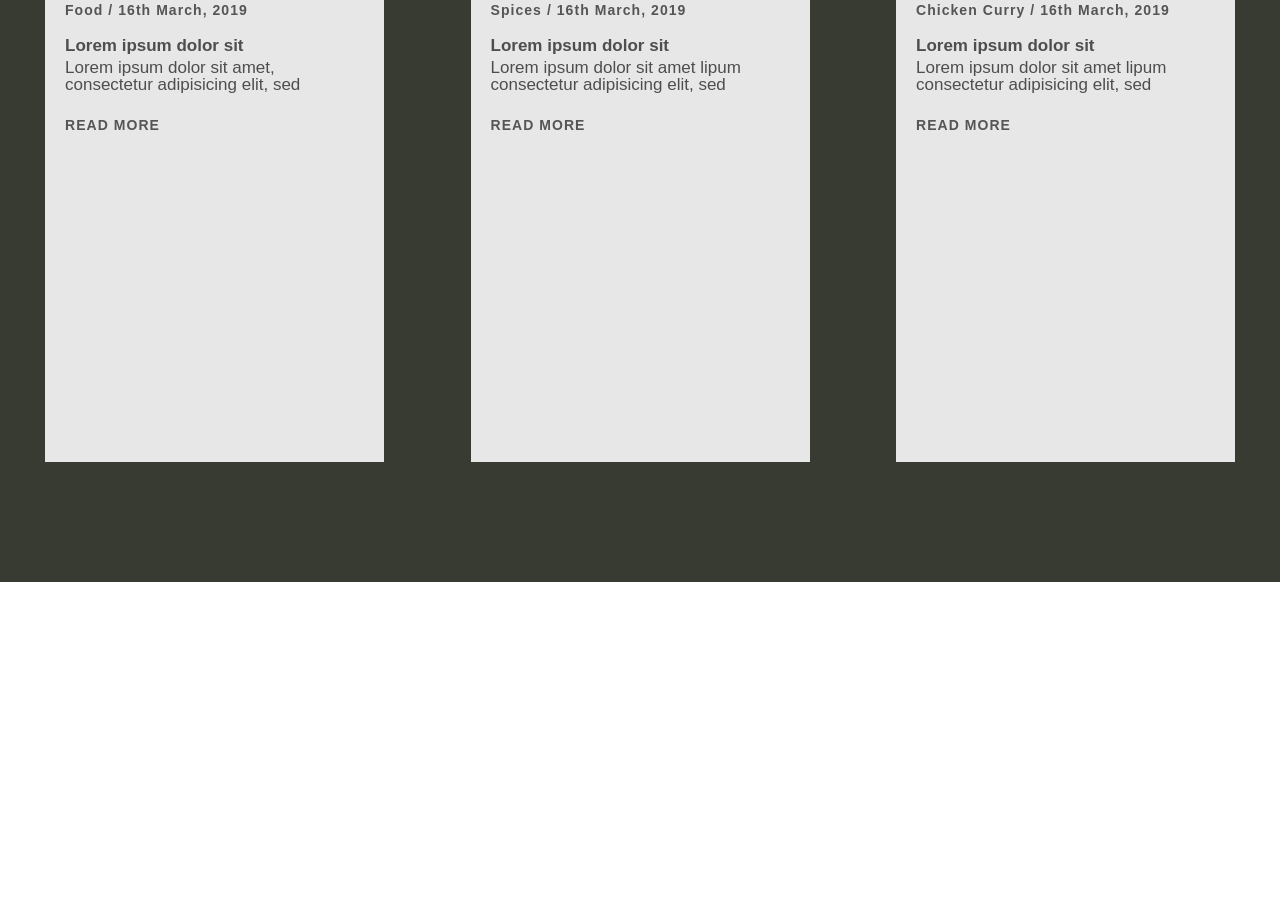
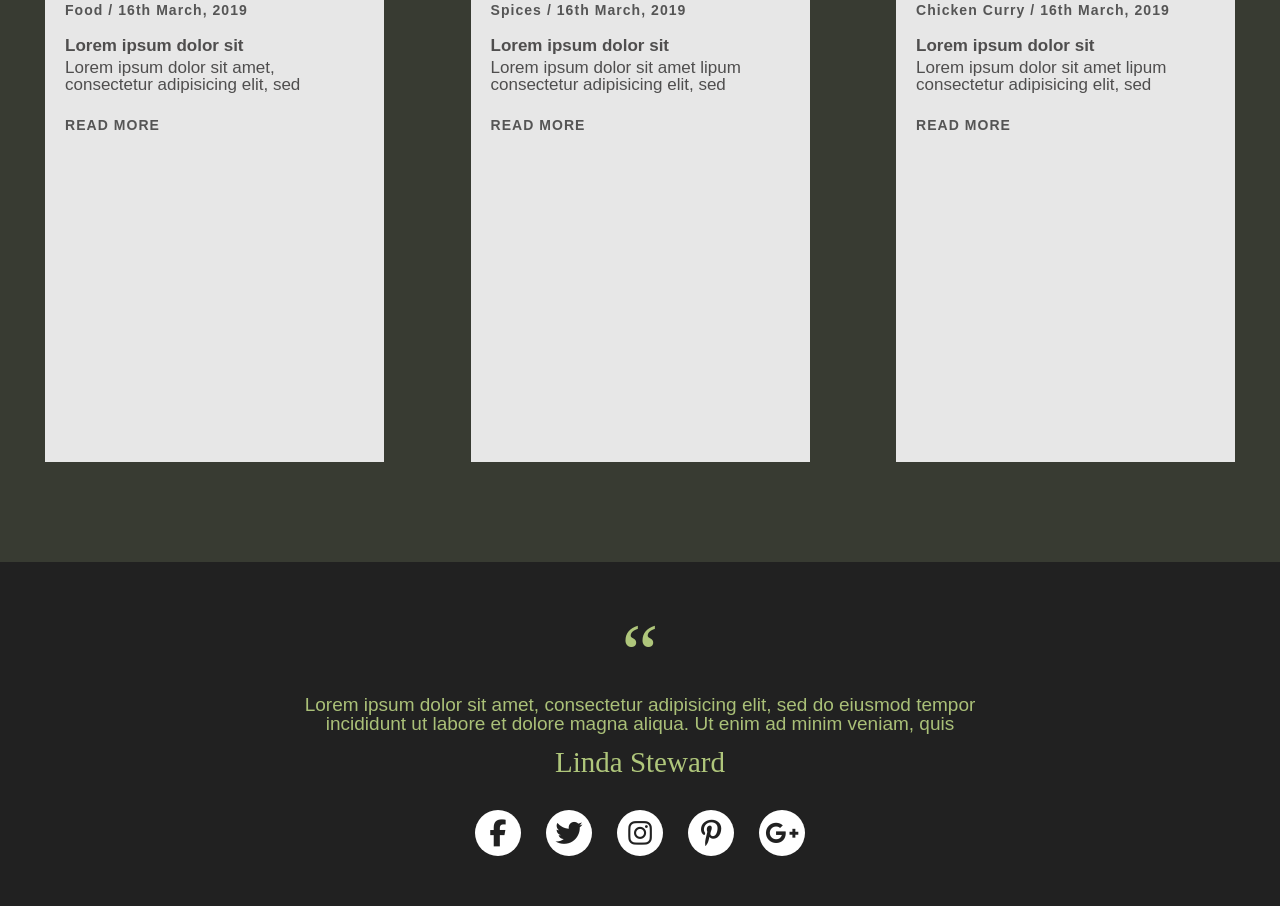
Before and after one commit to rozhedev/sushi-parlour, a plain HTML site: page src/index.html in a window 1280 px wide. Shown: the part 6824-7730 px from the top of the page. Before the commit the page ends 7406 px from the top, so only its background shows below. Drawn offline with nearby package versions, Linux system fonts and the light colour scheme; files that its build step writes are made by us from their sources; a script that the page names is missing; a web font is replaced by a local one.

Commit message:
Create reviews section

```diff
--- a/src/index.html
+++ b/src/index.html
@@ -325,10 +325,28 @@
         </div>
     </section>
 
+    <!-- Reviews -->
 
+    <section class="reviews">
+        <div class="container">
+            <div class="reviews__content">
+                <div class="reviews__decor">“</div>
+                <div class="reviews__descr">Lorem ipsum dolor sit amet, consectetur adipisicing elit, sed do eiusmod tempor incididunt ut labore et dolore magna aliqua. Ut enim ad minim veniam, quis </div>
+                <div class="reviews__author">Linda Steward</div>
+            </div>
+            <div class="row reviews__social">
+                <a href="#" class="column reviews__social-item"><i class="fab fa-facebook-f"></i></a>
+                <a href="#" class="column reviews__social-item"><i class="fab fa-twitter"></i></a>
+                <a href="#" class="column reviews__social-item"><i class="fab fa-instagram"></i></a>
+                <a href="#" class="column reviews__social-item"><i class="fab fa-pinterest-p"></i></a>
+                <a href="#" class="column reviews__social-item"><i class="fab fa-google-plus-g"></i></a>
+            </div>
+        </div>
+    </section>
 
     @@include('_footer.html')
 
+    <script src="https://kit.fontawesome.com/f77f4500aa.js" crossorigin="anonymous"></script>
     <script src="js/script.min.js"></script>
 </body>
 
--- a/src/scss/blocks/_new-menu.scss
+++ b/src/scss/blocks/_new-menu.scss
@@ -62,7 +62,7 @@
                 display: none;
                 width: 98px;
                 height: 7px;
-                background-color: #afc67b;
+                background-color: $textColGreen;
                 margin-top: 5px;
             }
             &:hover {
--- /dev/null
+++ b/src/scss/blocks/_reviews.scss
@@ -0,0 +1,45 @@
+.reviews {
+    min-height: 340px;
+    background-color: $bgColGrey;
+    transform: translateY(820px);
+    text-align: center;
+    padding: 50px 0;
+
+    &__content {
+        margin: 0 auto;
+        max-width: 685px;
+    }
+    &__decor {
+        color: #afc67b;
+        font-family: "Good Dog Cool";
+        font-size: 83px;
+    }
+    &__descr {
+        color: #aac078;
+        font-size: 19px;
+    }
+    &__author {
+        margin-top: 15px;
+        color: $textColGreen;
+        font-family: "Good Dog Cool";
+        font-size: 29px;
+    }
+    &__social {
+        width: 330px;
+        margin: 33px auto 0;
+        display: flex;
+        justify-content: space-between;
+
+        &-item {
+            width: 46px;
+            height: 46px;
+            border-radius: 50%;
+            color: $bgColGrey;
+            background-color: #fff;
+            font-size: 27px;
+            display: flex;
+            align-items: center;
+            justify-content: center;
+        }
+    }
+}
--- a/src/scss/style.scss
+++ b/src/scss/style.scss
@@ -15,4 +15,5 @@
 @import "blocks/discover";
 @import "blocks/book-here";
 @import "blocks/new-menu";
+@import "blocks/reviews";
 @import "blocks/footer";
```
